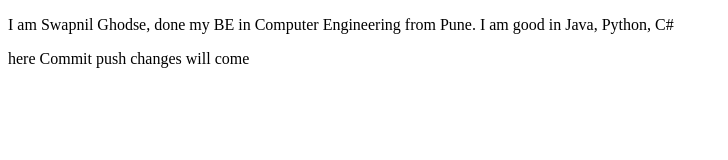
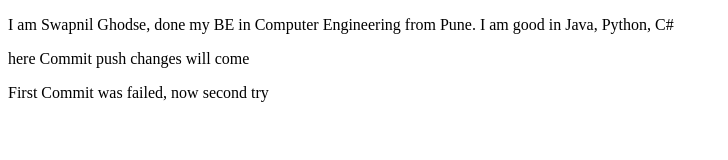
Before and after one commit to Swapnil-Ghodse/DevOpsTraining, a plain HTML site: page Swapnil.html in a window 1280 px wide. Shown: the whole page, without its empty margins (0-728 px from the left). Drawn offline with Linux system fonts and the light colour scheme.

Commit message:
second commit

```diff
--- a/Swapnil.html
+++ b/Swapnil.html
@@ -9,5 +9,6 @@
     <body>
         <p> I am Swapnil Ghodse, done my BE in Computer Engineering from Pune. I am good in Java, Python, C#</p>
         <p> here Commit push changes will come</p>
+        <p>First Commit was failed, now second try</p>
     </body>
     </html>
```
